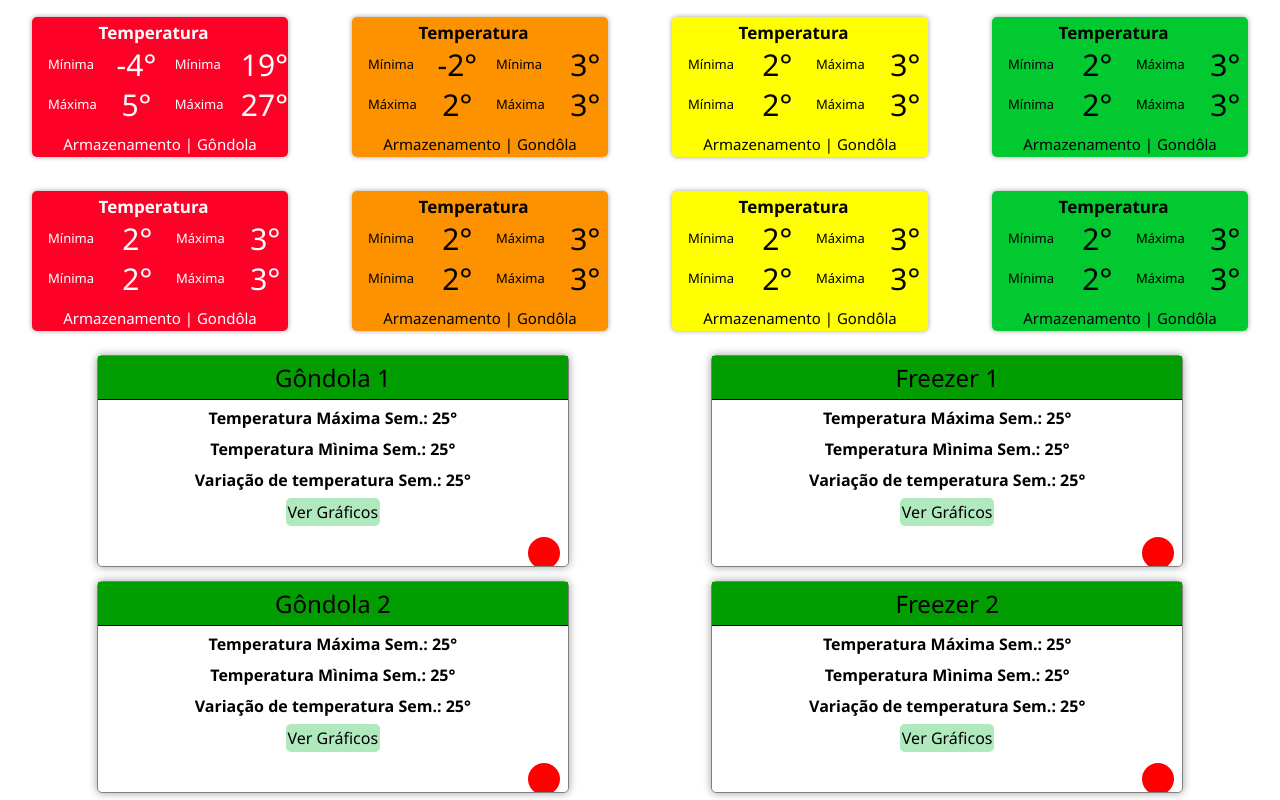
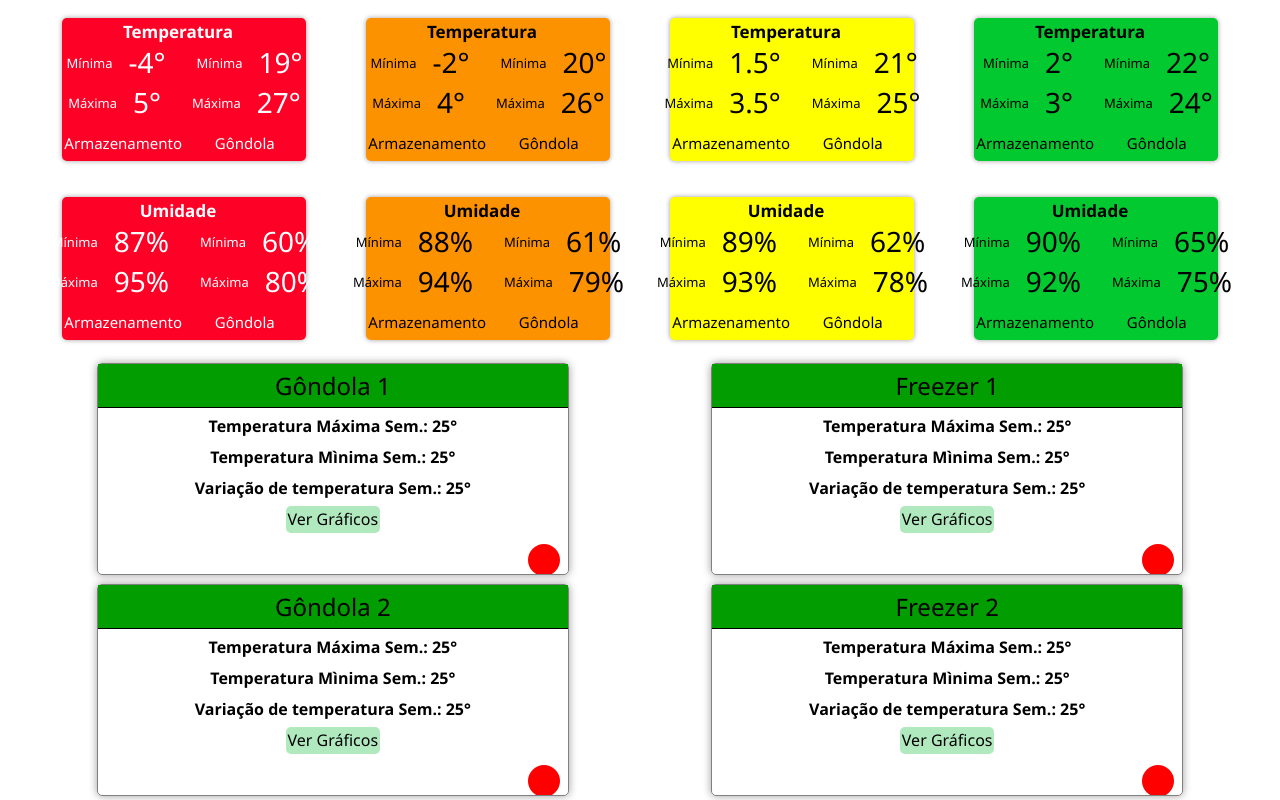
Before and after one commit to pauloAlmeida01/sprint, a website: page site/public/dashboard/dashboard.html in a window 1280 px wide. Shown: the part 103-903 px from the top of the page. Drawn offline with nearby package versions, Linux system fonts and the light colour scheme.

Commit message:
legendas dashboard

```diff
--- a/site/public/css/dash.css
+++ b/site/public/css/dash.css
@@ -131,7 +131,7 @@ body {
 /*Cards do topo da tela*/
 
 .conteudo .header-info {
-    width: 100%;
+    width: 95%;
     height: 30vh;
     display: flex;
     flex-direction: row;
@@ -190,7 +190,7 @@ body {
     text-align: center;
     width: 95%;
     height:4vh;
-    padding-top: 10px;
+    padding-top: 15px;
 }
 
 .info .card-analytics-title2{
@@ -237,21 +237,28 @@ body {
 }
 
 .data-card1 span {
-    font-size: 30px;
+    font-size: 28px;
     font-weight: 550;
     border-radius: 10px;
     text-align: center;
     height: 5vh;
     width: 85%;
+    padding-right: 15px;
 }
 
 .data-card2 span {
-    font-size: 30px;
+    font-size: 28px;
     font-weight: 550;
     border-radius: 10px;
     text-align: center;
     height: 5vh;
     width: 85%;
+    padding-right: 15px;
+}
+
+.info .footer-legenda{
+    display: flex;
+    justify-content: space-around;
 }
 
 .info:hover {
--- a/site/public/dashboard/dashboard.html
+++ b/site/public/dashboard/dashboard.html
@@ -315,7 +315,9 @@
             <span>27&deg;</span>
             <!-- <p class="card-analytics-title2">Gôndola</p> -->
           </div>
-          <p class="card-analytics-title2">Armazenamento | Gôndola</p>
+          <div class="footer-legenda">
+            <span class="card-analytics-title2">Armazenamento</span><span class="card-analytics-title2">Gôndola</span>
+          </div>
         </div>
 
         <div class="info" id="info2">
@@ -324,34 +326,38 @@
               <p>Mínima</p>
               <span>-2&deg;</span>
               <p>Mínima</p>
-              <span>3&deg;</span>
+              <span>20&deg;</span>
           </div>
 
           <div class="data-card2">
             <p>Máxima</p>
-            <span>2&deg;</span>
+            <span>4&deg;</span>
             <p>Máxima</p>
-            <span>3&deg;</span>
+            <span>26&deg;</span>
           </div>
-          <p class="card-analytics-title2">Armazenamento | Gondôla</p>
+          <div class="footer-legenda">
+            <span class="card-analytics-title2">Armazenamento</span><span class="card-analytics-title2">Gôndola</span>
+          </div>
         </div>
 
         <div class="info" id="info3">
           <p class="card-analytics-title">Temperatura</p>
             <div class="data-card1">
               <p>Mínima</p>
-              <span>2&deg;</span>
-              <p>Máxima</p>
-              <span>3&deg;</span>
+              <span>1.5&deg;</span>
+              <p>Mínima</p>
+              <span>21&deg;</span>
           </div>
 
           <div class="data-card2">
-            <p>Mínima</p>
-            <span>2&deg;</span>
             <p>Máxima</p>
-            <span>3&deg;</span>
+            <span>3.5&deg;</span>
+            <p>Máxima</p>
+            <span>25&deg;</span>
           </div>
-          <p class="card-analytics-title2">Armazenamento | Gondôla</p>
+          <div class="footer-legenda">
+            <span class="card-analytics-title2">Armazenamento</span><span class="card-analytics-title2">Gôndola</span>
+          </div>
         </div>
 
         <div class="info" id="info4">
@@ -359,90 +365,100 @@
             <div class="data-card1">
               <p>Mínima</p>
               <span>2&deg;</span>
-              <p>Máxima</p>
-              <span>3&deg;</span>
+              <p>Mínima</p>
+              <span>22&deg;</span>
           </div>
 
           <div class="data-card2">
-            <p>Mínima</p>
-            <span>2&deg;</span>
             <p>Máxima</p>
             <span>3&deg;</span>
+            <p>Máxima</p>
+            <span>24&deg;</span>
           </div>
-          <p class="card-analytics-title2">Armazenamento | Gondôla</p>
+          <div class="footer-legenda">
+            <span class="card-analytics-title2">Armazenamento</span><span class="card-analytics-title2">Gôndola</span>
+          </div>
         </div>
       </div>
 
       <div class="header-info">
         <div class="info" id="info1">
-          <p class="card-analytics-title">Temperatura</p>
+          <p class="card-analytics-title">Umidade</p>
             <div class="data-card1">
               <p>Mínima</p>
-              <span>2&deg;</span>
-              <p>Máxima</p>
-              <span>3&deg;</span>
+              <span>87%</span>
+              <p>Mínima</p>
+              <span>60%</span>
           </div>
 
           <div class="data-card2">
-            <p>Mínima</p>
-            <span>2&deg;</span>
             <p>Máxima</p>
-            <span>3&deg;</span>
+            <span>95%</span>
+            <p>Máxima</p>
+            <span>80%</span>
           </div>
-          <p class="card-analytics-title2">Armazenamento | Gondôla</p>
+          <div class="footer-legenda">
+            <span class="card-analytics-title2">Armazenamento</span><span class="card-analytics-title2">Gôndola</span>
+          </div>
         </div>
         <div class="info" id="info2">
-          <p class="card-analytics-title">Temperatura</p>
+          <p class="card-analytics-title">Umidade</p>
           <div class="data-card1">
             <p>Mínima</p>
-            <span>2&deg;</span>
-            <p>Máxima</p>
-            <span>3&deg;</span>
+            <span>88%</span>
+            <p>Mínima</p>
+            <span>61%</span>
         </div>
 
         <div class="data-card2">
-          <p>Mínima</p>
-          <span>2&deg;</span>
           <p>Máxima</p>
-          <span>3&deg;</span>
+          <span>94%</span>
+          <p>Máxima</p>
+          <span>79%</span>
         </div>
-        <p class="card-analytics-title2">Armazenamento | Gondôla</p>
+        <div class="footer-legenda">
+          <span class="card-analytics-title2">Armazenamento</span><span class="card-analytics-title2">Gôndola</span>
+        </div>
         </div>
 
         <div class="info" id="info3">
-          <p class="card-analytics-title">Temperatura</p>
+          <p class="card-analytics-title">Umidade</p>
             <div class="data-card1">
               <p>Mínima</p>
-              <span>2&deg;</span>
-              <p>Máxima</p>
-              <span>3&deg;</span>
+              <span>89%</span>
+              <p>Mínima</p>
+              <span>62%</span>
           </div>
 
           <div class="data-card2">
-            <p>Mínima</p>
-            <span>2&deg;</span>
             <p>Máxima</p>
-            <span>3&deg;</span>
+            <span>93%</span>
+            <p>Máxima</p>
+            <span>78%</span>
           </div>
-          <p class="card-analytics-title2">Armazenamento | Gondôla</p>
+          <div class="footer-legenda">
+            <span class="card-analytics-title2">Armazenamento</span><span class="card-analytics-title2">Gôndola</span>
+          </div>
         </div>
 
         <div class="info" id="info4">
-          <p class="card-analytics-title">Temperatura</p>
+          <p class="card-analytics-title">Umidade</p>
             <div class="data-card1">
               <p>Mínima</p>
-              <span>2&deg;</span>
-              <p>Máxima</p>
-              <span>3&deg;</span>
+              <span>90%</span>
+              <p>Mínima</p>
+              <span>65%</span>
           </div>
 
           <div class="data-card2">
-            <p>Mínima</p>
-            <span>2&deg;</span>
             <p>Máxima</p>
-            <span>3&deg;</span>
+            <span>92%</span>
+            <p>Máxima</p>
+            <span>75%</span>
           </div>
-          <p class="card-analytics-title2">Armazenamento | Gondôla</p>
+          <div class="footer-legenda">
+            <span class="card-analytics-title2">Armazenamento</span><span class="card-analytics-title2">Gôndola</span>
+          </div>
         </div>
       </div>
 
```
